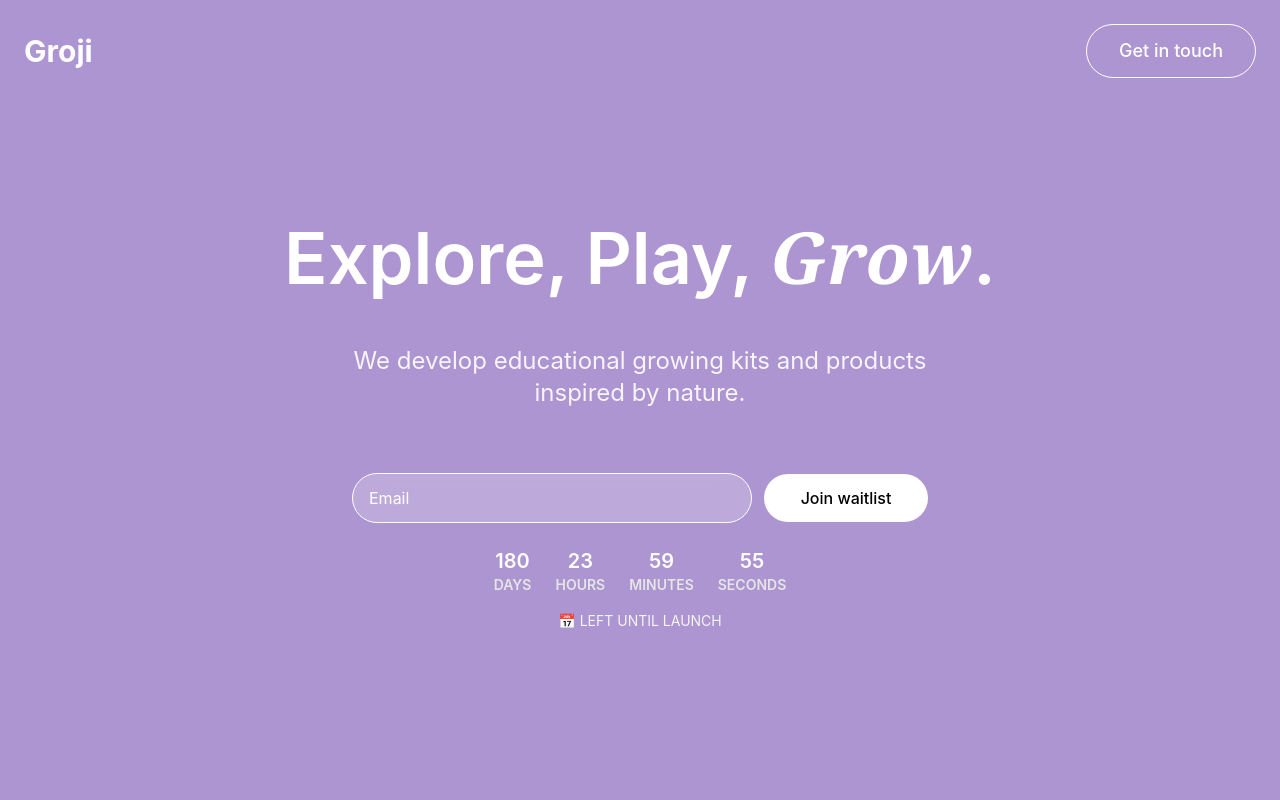
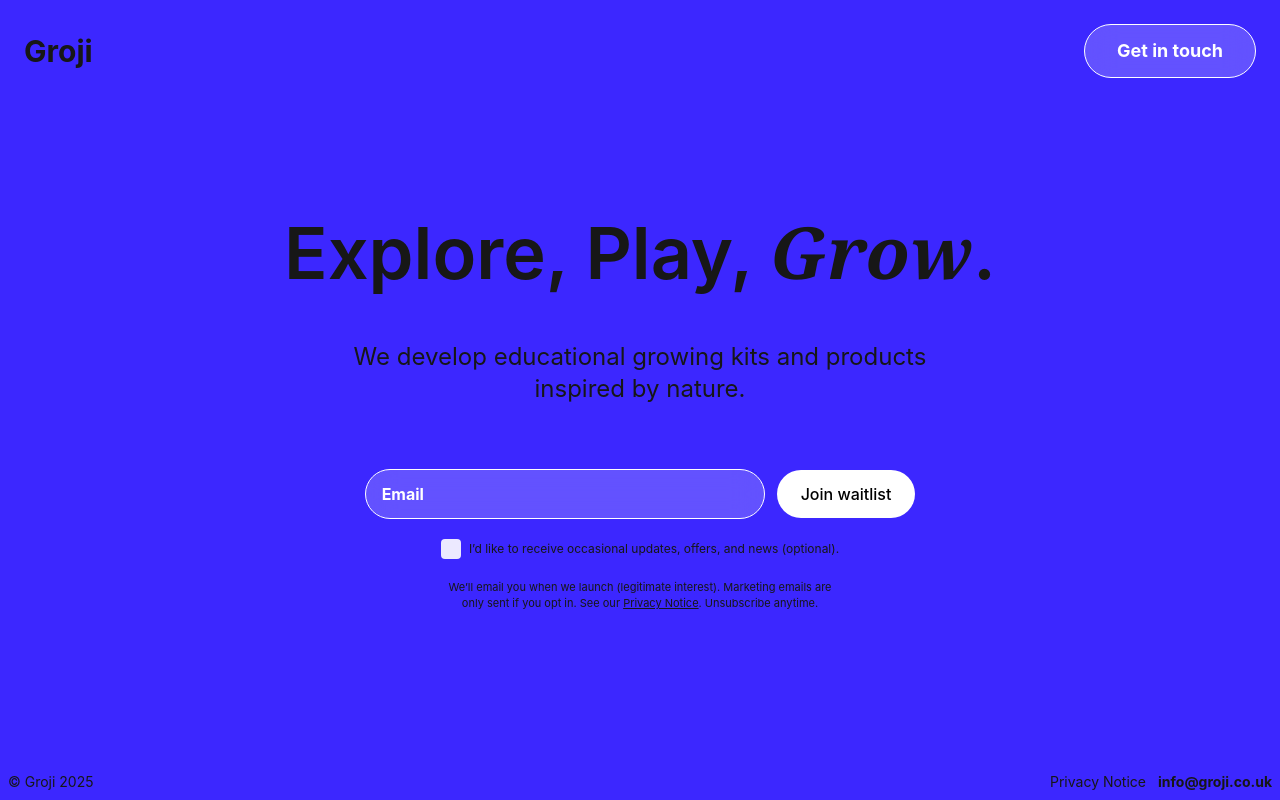
Before and after one commit to m-mcaulay/groji-website, a Next.js app: page / in a window 1280 px wide. Built offline with nearby package versions, Linux system fonts and the light colour scheme.

Commit message:
Add footer

```diff
--- a/app/page.tsx
+++ b/app/page.tsx
@@ -6,6 +6,7 @@ import { useEffect, useState } from "react";
 import toast from "react-hot-toast";
 import axios from "axios";
 import EmojiPainter from "@/components/emoji-painter";
+import Link from "next/link";
 
 type TimeLeft = {
   days: number;
@@ -16,6 +17,8 @@ type TimeLeft = {
 
 export default function Home() {
   const [email, setEmail] = useState("");
+  const [marketingConsent, setMarketingConsent] = useState(false);
+  const [loading, setLoading] = useState(false);
   const [timeLeft, setTimeLeft] = useState<TimeLeft>({
     days: 0,
     hours: 0,
@@ -74,19 +77,36 @@ export default function Home() {
     }
 
     try {
-      await toast.promise(axios.post("/api/join-waitlist", { email }), {
+      setLoading?.(true); // if you have a loading state; otherwise remove
+
+      await toast.promise(
+        axios.post("/api/join-waitlist", {
+          email,
+          // freeTier, // <- NEW
+          marketingConsent, // <- NEW
+          source: "waitlist-landing", // optional, useful for analytics
+        }),
+        {
           loading: "Joining waitlist...",
           success: "You’ve been added to the waitlist!",
           error: (err) => {
             if (err.response?.status === 409)
               return "You're already on the waitlist.";
+            if (err.response?.status === 400)
+              return "That email looks invalid.";
             return "There was a problem. Please try again.";
           },
-      });
+        }
+      );
 
+      // Reset on success
       setEmail("");
+      // setFreeTier?.(false);
+      setMarketingConsent?.(false);
     } catch (err) {
       console.error("Error submitting email:", err);
+    } finally {
+      setLoading?.(false);
     }
   };
 
@@ -100,6 +120,15 @@ export default function Home() {
     window.addEventListener("resize", setViewportHeight);
     return () => window.removeEventListener("resize", setViewportHeight);
   }, []);
+
+  // colors
+  // #8657ce - new purple
+  // #ad95d1 - original from steves swatch
+  // #6e38c0 -this one passes
+  // #525a3d - this green passes
+  // #6f2fcd - this one passes
+  // #5b06e8
+  // green border-[hsl(10 20% 100%)] bg-[#305900]
 
   return (
     <>
@@ -125,18 +154,18 @@ export default function Home() {
         transition={{ duration: 1 }}
         className="overflow-hidden"
       >
-        <main className="full-screen-height bg-[#ad95d1] px-4 overflow-hidden">
+        <main className="full-screen-height bg-[#3c27ff] px-4 overflow-hidden">
           <EmojiPainter />
           <div className="text-center flex flex-col justify-center full-screen-height z-1 max-h-screen overflow-y-hidden">
             <nav className="absolute top-5 md:top-6 md:left-6 md:right-6 left-4 right-4 flex justify-between items-center font-bold">
-              <div className="flex items-center justify-center text-white text-xl md:text-3xl">
+              <div className="flex items-center justify-center text-[hsl(280 30% 100%)] text-xl md:text-3xl">
                 Groji
               </div>
               <div className="">
                 <motion.div
                   whileHover={{ scale: 1.05 }}
                   whileTap={{ scale: 0.97 }}
-                  className="text-white cursor-pointer font-medium border border-white bg-[#ad95d1] rounded-full text-sm md:text-lg px-6 py-2 md:px-8 md:py-3 hover:bg-[#67714c] hover:border-[#67714c] hover:text-white transition"
+                  className="text-white cursor-pointer font-bold border border-[hsl(280 30% 100%)] bg-white/20 backdrop-blur-lg rounded-full text-sm md:text-lg px-6 py-2 md:px-8 md:py-3  hover:text-[hsl(280 30% 100%)] transition"
                 >
                   <a
                     href="mailto:stephen@studiomod.uk"
@@ -153,14 +182,14 @@ export default function Home() {
               initial={{ opacity: 0, y: 40 }}
               animate={{ opacity: 1, y: 0 }}
               transition={{ duration: 0.8, delay: 0.2 }}
-              className="text-white mt-12  md:py-32 md:px-6 text-center rounded-3xl mx-auto z-1"
+              className="text-[hsl(280 30% 100%)] mt-12  md:py-32 md:px-6 text-center rounded-3xl mx-auto z-1"
             >
               <div className="space-y-4 flex flex-col items-center justify-between h-full">
                 {/* <motion.div
                 initial={{ opacity: 0, y: -10 }}
                 animate={{ opacity: 1, y: 0 }}
                 transition={{ duration: 0.5 }}
-                className="text-white text-sm bg-white/30 backdrop-blur-lg rounded-full border-b border-b-0.1 border-white px-4 py-1 w-fit"
+                className="text-[hsl(280 30% 100%)] text-sm bg-white/30 backdrop-blur-lg rounded-full border-b border-b-0.1 border-white px-4 py-1 w-fit"
               >
                 1,335 People are on waitlist
               </motion.div> */}
@@ -169,7 +198,7 @@ export default function Home() {
                   initial={{ opacity: 0, y: 10 }}
                   animate={{ opacity: 1, y: 0 }}
                   transition={{ delay: 0.1, duration: 0.7 }}
-                  className="text-5xl md:text-7xl font-semibold leading-[1.1] text-white md:min-w-[100%] lg:max-w-[100%]"
+                  className="text-5xl md:text-7xl font-semibold leading-[1.1] text-[hsl(280 30% 100%)] md:min-w-[100%] lg:max-w-[100%]"
                 >
                   Explore, Play, <span className="italic font-serif">Grow</span>
                   .<br />
@@ -180,7 +209,7 @@ export default function Home() {
                   initial={{ opacity: 0 }}
                   animate={{ opacity: 1 }}
                   transition={{ delay: 0.3, duration: 0.6 }}
-                  className="text-white/90 md:max-w-xl mx-auto text-xl md:text-2xl"
+                  className="text-[hsl(280 30% 100%)]/90 md:max-w-xl mx-auto text-xl md:text-2xl"
                 >
                   <br />
                   We develop educational growing kits and products inspired by
@@ -188,33 +217,60 @@ export default function Home() {
                 </motion.p>
 
                 {/* <div className="min-h-[30vh]"> */}
-                {/* <p className="text-white/70  mb-6">
+                {/* <p className="text-[hsl(280 30% 100%)]/70  mb-6">
                   Be amongst the first to experience Wait and launch a viral
                   waitlist. Sign up to be notified when we launch!
                 </p> */}
                 <form
                   onSubmit={handleSubmit}
-                  className="flex flex-col sm:flex-row justify-center items-center gap-3 mb-6 w-full md:max-w-xl mx-auto mt-6 md:mt-12"
+                  className="flex flex-col items-center gap-3 mb-6 w-full md:max-w-xl mx-auto mt-6 md:mt-12"
                 >
+                  <div className="flex flex-col sm:flex-row justify-center items-center gap-3 w-full">
                     <input
                       type="email"
                       placeholder="Email"
                       value={email}
                       onChange={(e) => setEmail(e.target.value)}
                       required
-                    className="px-4 py-3 rounded-full bg-white/20 backdrop-blur-lg text--slate-900 border w-full placeholder-white outline-none md:min-w-[400px] "
+                      className="px-4 py-3 rounded-full bg-white/20 backdrop-blur-lg text-white border font-bold border-white w-full placeholder-white outline-none md:min-w-[400px] md:max-w-[300px]"
                     />
+
                     <motion.button
                       whileHover={{ scale: 1.05 }}
                       whileTap={{ scale: 0.97 }}
                       type="submit"
-                    className="px-6 py-3 bg-white text-black rounded-full font-medium hover:bg-[#67714c] hover:text-white transition cursor-pointer w-full"
+                      className="px-6 py-3 bg-white text-black rounded-full font-medium hover:bg-white/20 hover:backdrop-blur-lg hover:text-white hover:border hover:border-white transition cursor-pointer w-full sm:w-auto"
                     >
                       Join waitlist
                     </motion.button>
+                  </div>
+
+                  {/* Marketing consent on its own line below */}
+                  <div className="w-full flex justify-center">
+                    <label className="flex items-center gap-2 text-xs text-[hsl(280 30% 100%)]/80 mt-2">
+                      <input
+                        type="checkbox"
+                        checked={marketingConsent}
+                        onChange={(e) => setMarketingConsent(e.target.checked)}
+                        className="h-5 w-5 rounded border-white/40 bg-white/90 z-10 pointer-events-auto"
+                      />
+                      I’d like to receive occasional updates, offers, and news
+                      (optional).
+                    </label>
+                  </div>
+
+                  {/* Privacy note small and muted, below everything */}
+                  <p className="text-[11px] text-[hsl(280 30% 100%)]/70 mt-2 text-center max-w-sm">
+                    We’ll email you when we launch (legitimate interest).
+                    Marketing emails are only sent if you opt in. See our{" "}
+                    <Link href="/privacy-policy" className="underline">
+                      Privacy Notice
+                    </Link>
+                    . Unsubscribe anytime.
+                  </p>
                 </form>
 
-                <div className="flex justify-center text-center text-white text-sm md:text-xl font-semibold mb-1 md:mb-2">
+                {/* <div className="flex justify-center text-center text-[hsl(280 30% 100%)] text-sm md:text-xl font-semibold mb-1 md:mb-2 w-full">
                   {["days", "hours", "minutes", "seconds"].map((unit) => (
                     <div key={unit} className="mx-3">
                       <div>{timeLeft[unit as keyof typeof timeLeft]}</div>
@@ -227,7 +283,7 @@ export default function Home() {
 
                 <div className="text-[10px] md:text-sm text-neutral-100 mt-0 md:mt-2">
                   📅 LEFT UNTIL LAUNCH
-                </div>
+                </div> */}
               </div>
 
               {/* <button className="mt-6 px-6 py-2 bg-white text-black rounded-full font-medium hover:bg-gray-100 transition cursor-pointer">
@@ -238,6 +294,24 @@ export default function Home() {
           </div>
         </main>
       </motion.div>
+      <footer className="flex justify-between items-center w-full p-2 absolute bottom-0 text-sm">
+        <p>© Groji 2025</p>
+
+        <div className="flex pointer-events-auto z-10">
+          <Link
+            href="/privacy-policy"
+            className="px-3 cursor-pointer hover:underline pointer-events-auto"
+          >
+            Privacy Notice
+          </Link>
+          <a
+            href={`mailto:info@groji.co.uk`}
+            className="font-bold hover:underline"
+          >
+            info@groji.co.uk
+          </a>
+        </div>
+      </footer>
     </>
   );
 }
```
Lines whose indentation alone changed are shown as unchanged.
